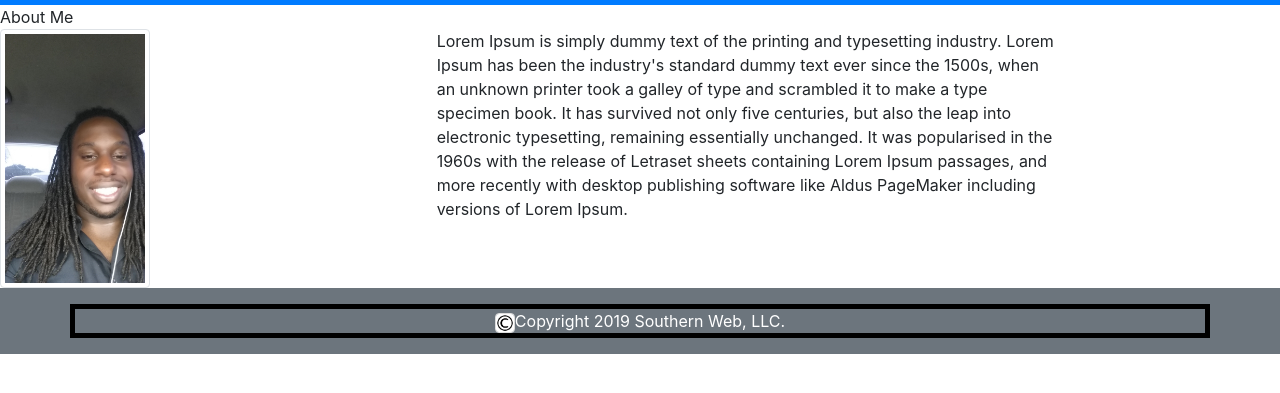
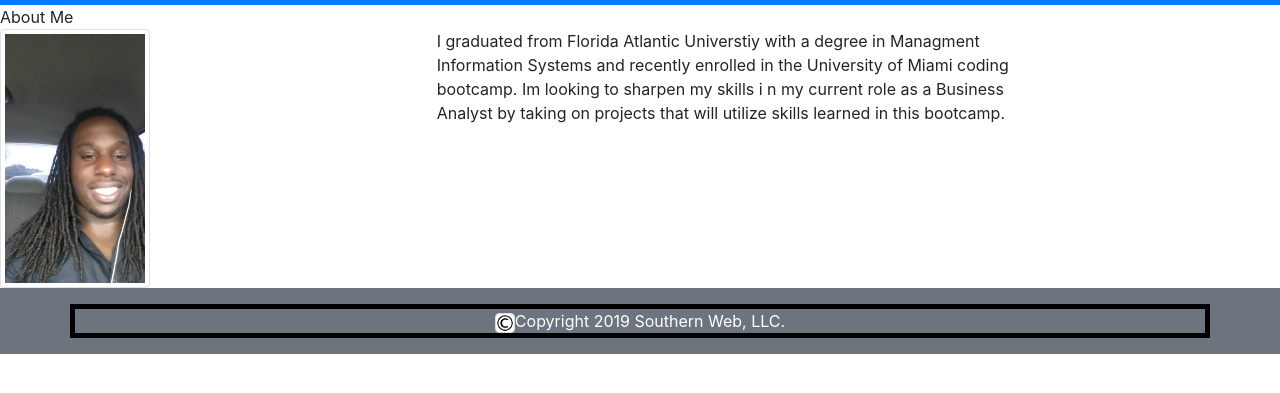
Before and after one commit to swatso2020/-Bootstrap-Layouts-and-Responsive-Designs, a plain HTML site: page index.html in a window 1280 px wide. Shown: the part 107-500 px from the top of the page. Drawn offline with nearby package versions, Linux system fonts and the light colour scheme.

Commit message:
update aboutme

```diff
--- a/index.html
+++ b/index.html
@@ -51,9 +51,9 @@
 
             </div>
             <div class = "col-6">
-                Lorem Ipsum is simply dummy text of the printing and typesetting industry. Lorem Ipsum has been the industry's standard dummy text ever since the 1500s, when an unknown printer took a galley of type and scrambled it to make a type specimen book. It has survived not only five centuries, but also the leap into electronic typesetting, remaining essentially unchanged. It was popularised in the 1960s with the release of Letraset sheets containing Lorem Ipsum passages, and more recently with desktop publishing software like Aldus PageMaker including versions of Lorem Ipsum.
-
-            </div>
+                <p> I graduated from Florida Atlantic Universtiy with a degree in Managment Information Systems
+                  and recently enrolled in the University of Miami coding bootcamp. Im looking to sharpen my skills i
+                  n my current role as a Business Analyst by taking on projects that will utilize skills learned in this bootcamp.</p>
             <div class ="col-2"></div>
 
         </div>
```
